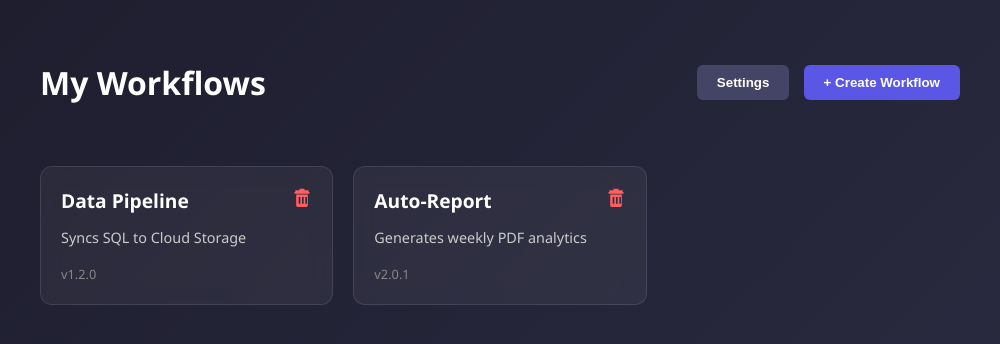
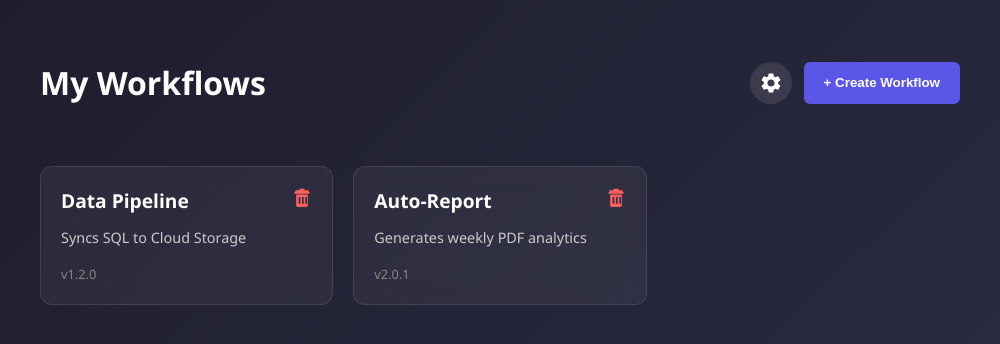
Before and after one commit to vnagireddy-symphonize/kinetix, an Electron app: page index.html in a window 1000 px wide. Drawn offline with Linux system fonts and the light colour scheme.

Commit message:
- convert settings to image

```diff
--- a/index.html
+++ b/index.html
@@ -10,7 +10,13 @@
       <header>
         <h1>My Workflows</h1>
         <div class="actions">
-          <button id="settingsBtn" class="btn secondary">Settings</button>
+          <button id="settingsBtn" class="btn icon-btn" title="Settings">
+            <svg width="24" height="24" fill="currentColor" viewBox="0 0 24 24">
+              <path
+                d="M19.14 12.94c.04-.3.06-.61.06-.94 0-.32-.02-.64-.07-.94l2.03-1.58c.18-.14.23-.41.12-.61l-1.92-3.32c-.12-.22-.37-.29-.59-.22l-2.39.96c-.5-.38-1.03-.7-1.62-.94l-.36-2.54c-.04-.24-.24-.41-.48-.41h-3.84c-.24 0-.43.17-.47.41l-.36 2.54c-.59.24-1.13.57-1.62.94l-2.39-.96c-.22-.08-.47 0-.59.22L2.74 8.87c-.12.21-.08.47.12.61l2.03 1.58c-.05.3-.09.63-.09.94s.02.64.07.94l-2.03 1.58c-.18.14-.23.41-.12.61l1.92 3.32c.12.22.37.29.59.22l2.39-.96c.5.38 1.03.7 1.62.94l.36 2.54c.05.24.24.41.48.41h3.84c.24 0 .44-.17.47-.41l.36-2.54c.59-.24 1.13-.56 1.62-.94l2.39.96c.22.08.47 0 .59-.22l1.92-3.32c.12-.22.07-.47-.12-.61l-2.01-1.58zM12 15.6c-1.98 0-3.6-1.62-3.6-3.6s1.62-3.6 3.6-3.6 3.6 1.62 3.6 3.6-1.62 3.6-3.6 3.6z"
+              />
+            </svg>
+          </button>
           <button id="createBtn" class="btn primary">+ Create Workflow</button>
         </div>
       </header>
--- a/style.css
+++ b/style.css
@@ -89,3 +89,41 @@ header {
 .trash-btn:hover {
   color: #ff2a2a;
 }
+
+.actions {
+  display: flex;
+  align-items: center;
+  gap: 12px;
+}
+
+.icon-btn {
+  background: rgba(255, 255, 255, 0.1);
+  color: white;
+  width: 42px;
+  height: 42px;
+  display: flex;
+  align-items: center;
+  justify-content: center;
+  padding: 0;
+  border-radius: 50%; /* Circular button */
+  transition:
+    background 0.3s,
+    transform 0.2s;
+}
+
+.icon-btn:hover {
+  background: rgba(255, 255, 255, 0.2);
+  transform: rotate(30deg); /* Subtle spin on hover */
+}
+
+.icon-btn svg {
+  display: block;
+}
+
+/* Ensure the primary button stays consistent */
+.primary {
+  background: #5a57e6;
+  color: white;
+  height: 42px;
+  padding: 0 20px;
+}
```
